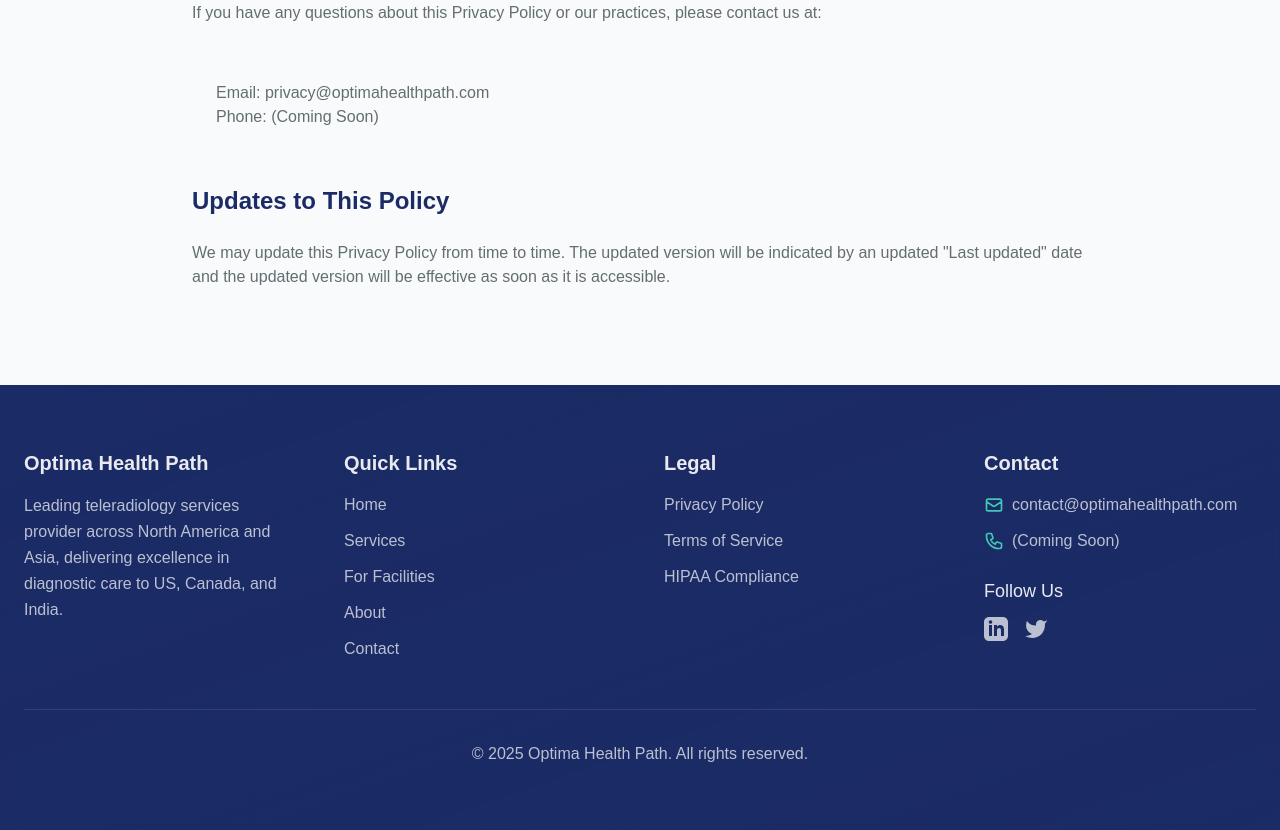
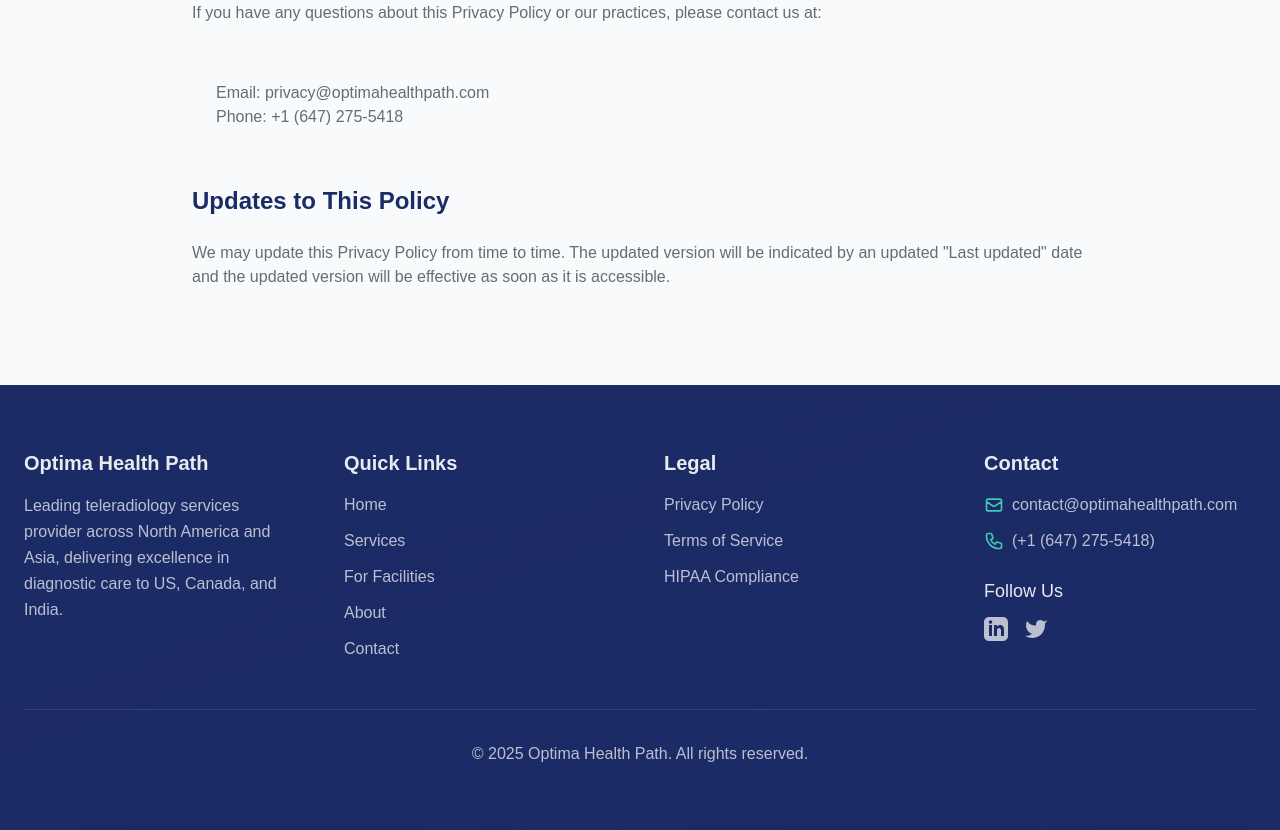
Before and after one commit to spatsariya/optimahealthpath.com, a PHP site: page /privacy-policy.php in a window 1280 px wide. Shown: the part 2451-3281 px from the top of the page. Run offline with PHP 8.4, Linux system fonts and the light colour scheme; some libraries are stand-ins or nearby versions; some web fonts are replaced.

Commit message:
All instances where the contact number was listed as "Coming Soon" have been updated to +1 (647) 275-5418 across your site files

```diff
--- a/contact.php
+++ b/contact.php
@@ -64,7 +64,7 @@ include 'includes/header.php';
                         </div>
                         <div>
                             <h3 class="text-lg font-semibold text-primary mb-1">Phone</h3>
-                            <p class="text-secondary">Coming Soon</p>
+                            <p class="text-secondary">+1 (647) 275-5418</p>
                             <p class="text-secondary mt-1">24/7 support for existing clients</p>
                         </div>
                     </div>
--- a/hipaa-compliance.php
+++ b/hipaa-compliance.php
@@ -165,7 +165,7 @@ include 'includes/header.php';
                             <svg class="w-5 h-5 text-accent mr-2" fill="none" stroke="currentColor" viewBox="0 0 24 24">
                                 <path stroke-linecap="round" stroke-linejoin="round" stroke-width="2" d="M3 5a2 2 0 012-2h3.28a1 1 0 01.948.684l1.498 4.493a1 1 0 01-.502 1.21l-2.257 1.13a11.042 11.042 0 005.516 5.516l1.13-2.257a1 1 0 011.21-.502l4.493 1.498a1 1 0 01.684.949V19a2 2 0 01-2 2h-1C9.716 21 3 14.284 3 6V5z" />
                             </svg>
-                            Coming Soon
+                            +1 (647) 275-5418
                         </p>
                     </div>
                 </div>
--- a/includes/footer.php
+++ b/includes/footer.php
@@ -40,7 +40,7 @@
                             <svg xmlns="http://www.w3.org/2000/svg" class="h-5 w-5 mr-2 text-accent" fill="none" viewBox="0 0 24 24" stroke="currentColor">
                                 <path stroke-linecap="round" stroke-linejoin="round" stroke-width="2" d="M3 5a2 2 0 012-2h3.28a1 1 0 01.948.684l1.498 4.493a1 1 0 01-.502 1.21l-2.257 1.13a11.042 11.042 0 005.516 5.516l1.13-2.257a1 1 0 011.21-.502l4.493 1.498a1 1 0 01.684.949V19a2 2 0 01-2 2h-1C9.716 21 3 14.284 3 6V5z" />
                             </svg>
-                            (Coming Soon)
+                            (+1 (647) 275-5418)
                         </li>
                     </ul>
                     <div class="mt-6">
--- a/index.php
+++ b/index.php
@@ -728,14 +728,14 @@ $pageDescription = "Professional teleradiology services across US, Canada & Indi
                             <svg xmlns="http://www.w3.org/2000/svg" class="h-5 w-5 mr-2 text-accent" fill="none" viewBox="0 0 24 24" stroke="currentColor">
                                 <path stroke-linecap="round" stroke-linejoin="round" stroke-width="2" d="M3 5a2 2 0 012-2h3.28a1 1 0 01.948.684l1.498 4.493a1 1 0 01-.502 1.21l-2.257 1.13a11.042 11.042 0 005.516 5.516l1.13-2.257a1 1 0 011.21-.502l4.493 1.498a1 1 0 01.684.949V19a2 2 0 01-2 2h-1C9.716 21 3 14.284 3 6V5z" />
                             </svg>
-                            (Coming Soon)
+                            (+1 (647) 275-5418)
                         </li>
                         <li class="text-white/70 flex items-start">
                             <svg xmlns="http://www.w3.org/2000/svg" class="h-5 w-5 mr-2 mt-1 text-accent" fill="none" viewBox="0 0 24 24" stroke="currentColor">
                                 <path stroke-linecap="round" stroke-linejoin="round" stroke-width="2" d="M17.657 16.657L13.414 20.9a1.998 1.998 0 01-2.827 0l-4.244-4.243a8 8 0 1111.314 0z" />
                                 <path stroke-linecap="round" stroke-linejoin="round" stroke-width="2" d="M15 11a3 3 0 11-6 0 3 3 0 016 0z" />
                             </svg>
-                            Coming Soon
+                            +1 (647) 275-5418
                         </li>
                     </ul>
                 </div>
--- a/privacy-policy.php
+++ b/privacy-policy.php
@@ -105,7 +105,7 @@ include 'includes/header.php';
                 </p>
                 <div class="bg-gray-50 p-6 rounded-xl mb-8">
                     <p class="text-secondary">Email: privacy@optimahealthpath.com</p>
-                    <p class="text-secondary">Phone: (Coming Soon)</p>
+                    <p class="text-secondary">Phone: +1 (647) 275-5418</p>
                 </div>
 
                 <h2 class="text-2xl font-bold text-primary mb-6">Updates to This Policy</h2>
--- a/terms-of-service.php
+++ b/terms-of-service.php
@@ -104,7 +104,7 @@ include 'includes/header.php';
                 </p>
                 <div class="bg-gray-50 p-6 rounded-xl mb-8">
                     <p class="text-secondary">Email: legal@optimahealthpath.com</p>
-                    <p class="text-secondary">Phone: (Coming Soon)</p>
+                    <p class="text-secondary">Phone: +1 (647) 275-5418</p>
                 </div>
 
                 <h2 class="text-2xl font-bold text-primary mb-6">12. Changes to Terms</h2>
```
